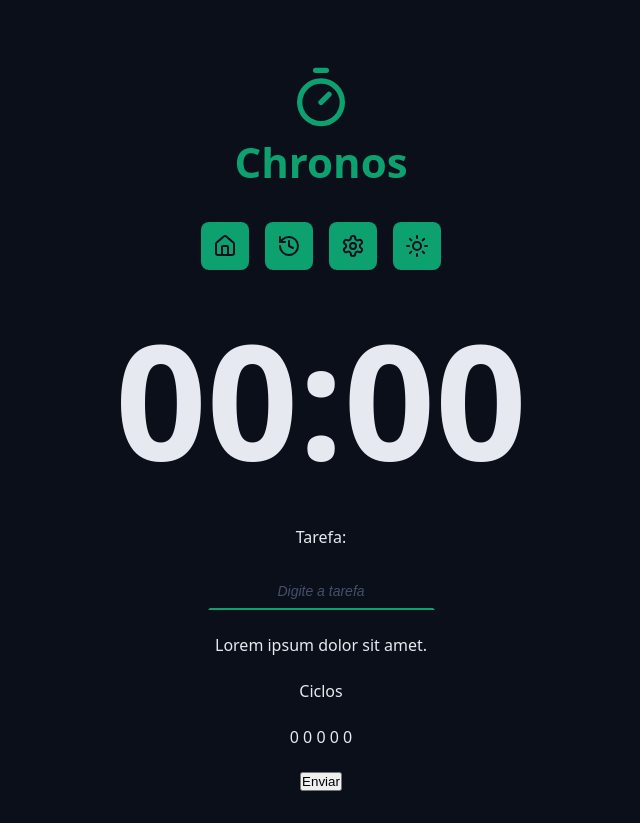
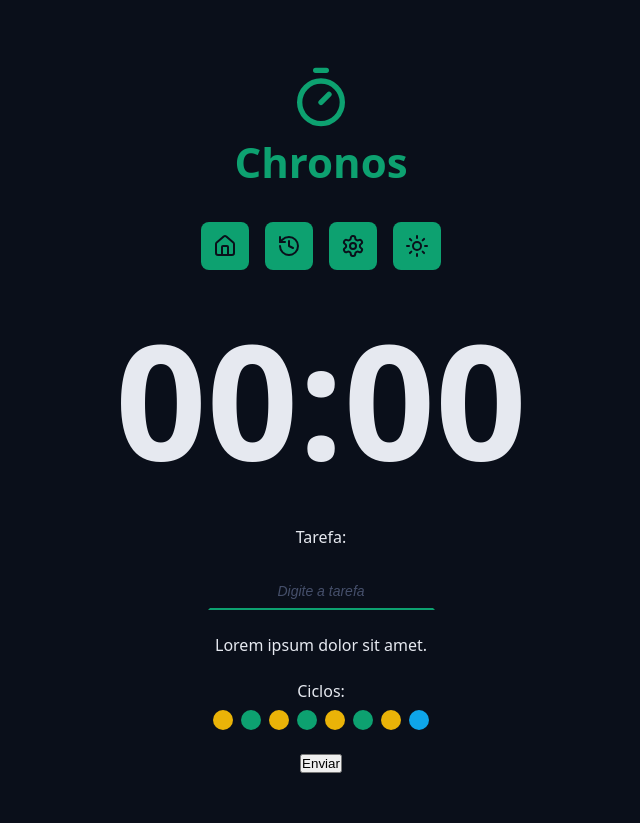
Before and after one commit to Heber-Stavrakas-Gaipo/chronos-pomodoro-app, a React (Vite) app: page / in a window 1280 px wide. Shown: the whole page, without its empty margins (319-959 px from the left). Built offline with nearby package versions, Linux system fonts and the light colour scheme.

Commit message:
:construction: Create Cycles component

```diff
--- a/src/App.tsx
+++ b/src/App.tsx
@@ -7,6 +7,7 @@
 import { Menu } from './components/Menu';
 import { CountDown } from './components/CountDown';
 import { Input } from './components/Input';
+import { Cycles } from './components/Cycles';
 
 function App() {
   return (
@@ -42,8 +43,7 @@
               <p>Lorem ipsum dolor sit amet.</p>
             </div>
             <div className='formRow'>
-              <p>Ciclos</p>
-              <p>0 0 0 0 0</p>
+              <Cycles />
             </div>
             <div className='formRow'>
               <button>Enviar</button>
--- /dev/null
+++ b/src/components/Cycles/index.tsx
@@ -0,0 +1,19 @@
+import styles from './styles.module.css';
+
+export function Cycles() {
+  return (
+    <div className={styles.cycles}>
+      <span>Ciclos:</span>
+      <div className={styles.cycleDots}>
+        <span className={`${styles.cycleDot} ${styles.workTime}`}></span>
+        <span className={`${styles.cycleDot} ${styles.shortBreakTime}`}></span>
+        <span className={`${styles.cycleDot} ${styles.workTime}`}></span>
+        <span className={`${styles.cycleDot} ${styles.shortBreakTime}`}></span>
+        <span className={`${styles.cycleDot} ${styles.workTime}`}></span>
+        <span className={`${styles.cycleDot} ${styles.shortBreakTime}`}></span>
+        <span className={`${styles.cycleDot} ${styles.workTime}`}></span>
+        <span className={`${styles.cycleDot} ${styles.longBreakTime}`}></span>
+      </div>
+    </div>
+  );
+}
--- /dev/null
+++ b/src/components/Cycles/styles.module.css
@@ -0,0 +1,32 @@
+.cycles {
+  display: flex;
+  align-items: center;
+  justify-content: center;
+  flex-direction: column;
+  gap: .8rem;
+}
+
+.cycleDots {
+  display: flex;
+  align-items: center;
+  justify-content: center;
+  gap: .8rem;
+}
+
+.cycleDot {
+  width: 2rem;
+  height: 2rem;
+  border-radius: 50%;
+}
+
+.workTime {
+  background-color: var(--warning);
+}
+
+.shortBreakTime {
+  background-color: var(--primary);
+}
+
+.longBreakTime {
+  background-color: var(--info);
+}
```
